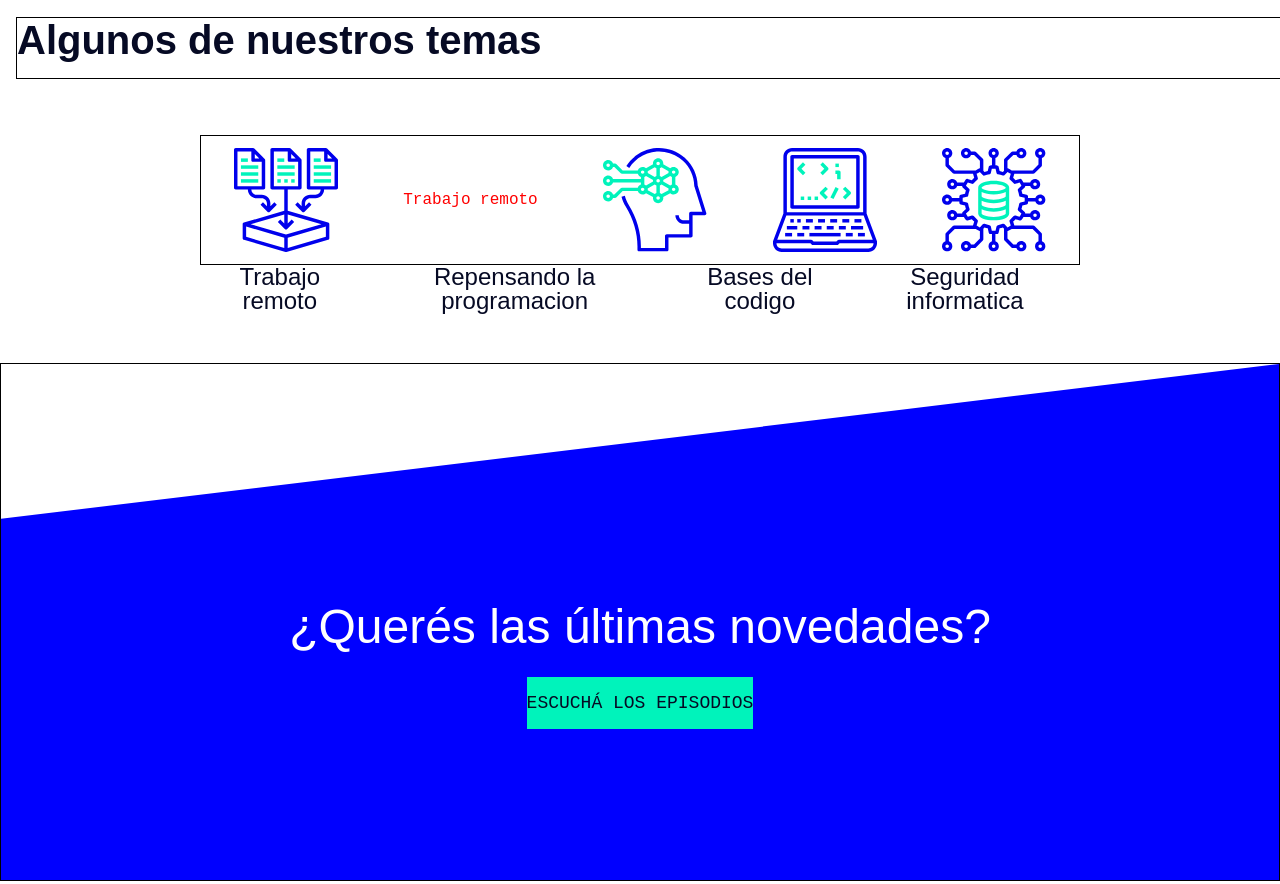
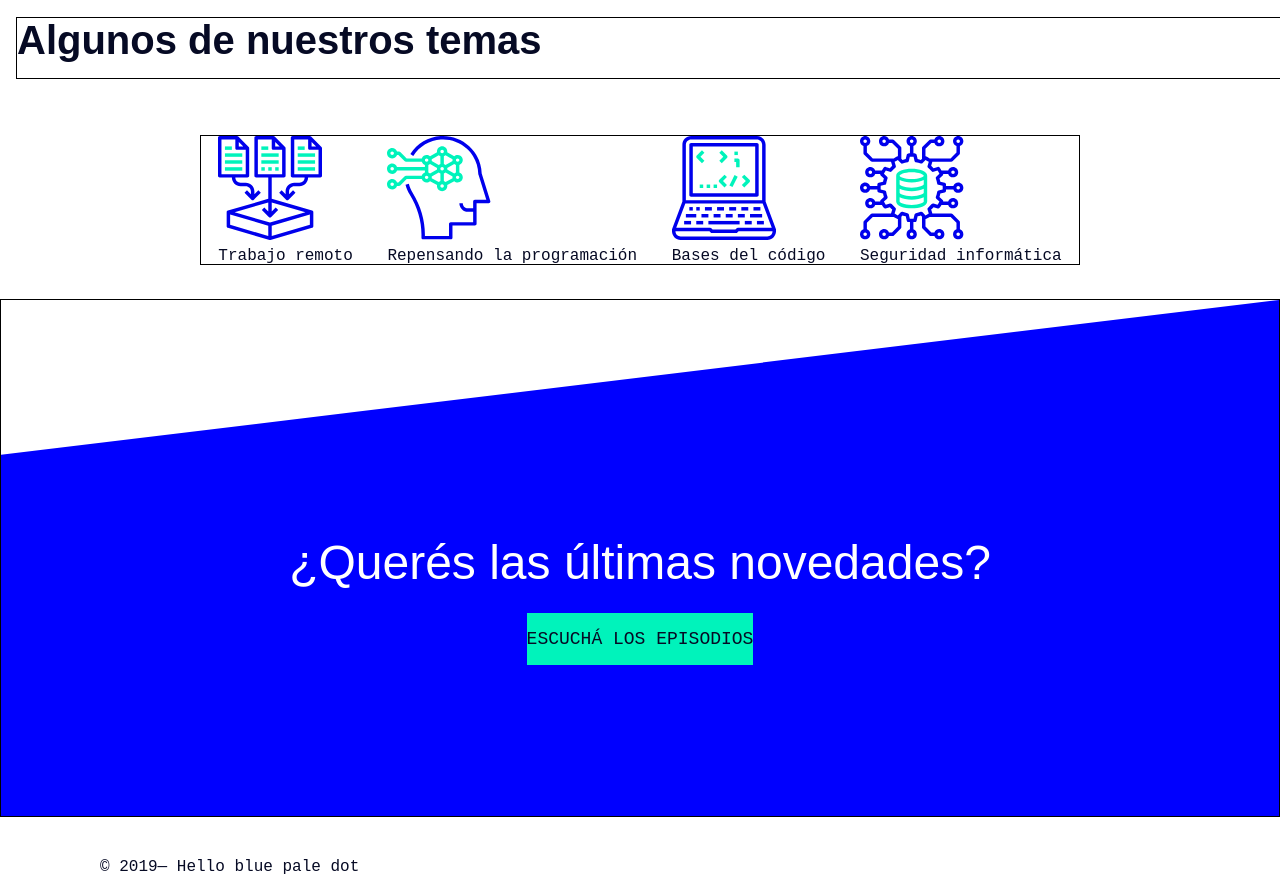
Before and after one commit to Nicole-Soares/PrimerProyecto, a website: page index.html in a window 1280 px wide. Shown: the part 8480-9364 px from the top of the page. Drawn offline with Linux system fonts and the light colour scheme.

Commit message:
iconos y descripciones

```diff
--- a/index.html
+++ b/index.html
@@ -95,18 +95,25 @@
         <h4> Algunos de nuestros temas </h4>
      </div>
      <div id="contenedordeiconos">
-         <img class="iconos" src="./recursos/icon1.svg"  height="104px"> <p class="xd">Trabajo remoto</p>
-         <img class="iconos" src="./recursos/icon2.svg"  height="104px">
-         <img class="iconos" src="./recursos/icon3.svg"  height="104px">
-         <img class="iconos" src="./recursos/icon4.svg"  height="104px">
+       <div class="iconoytext">
+         <img  src="./recursos/icon1.svg"  height="104px">
+         <p>Trabajo remoto</p>
      </div>
-     <div id= "descripcionesDeIconos">
-          <p>Trabajo remoto</p>
-          <p>Repensando la programacion</p>
-          <p>Bases del codigo</p>
-          <p>Seguridad informatica</p>
+     <div class="iconoytext">
+       <img  src="./recursos/icon2.svg"  height="104px">
+       <p>Repensando la programación</p>
        </div>
-      <div id="contenedordelsegundopoligono">
+       <div class="iconoytext">
+         <img  src="./recursos/icon3.svg"  height="104px">
+         <p>Bases del código</p>
+         </div>
+         <div class="iconoytext">
+         <img  src="./recursos/icon4.svg"  height="104px">
+         <p>Seguridad informática</p>
+         </div>
+
+     </div>
+  <div id="contenedordelsegundopoligono">
         <div class="poligono2">
              <div class="ContenedorQueresLasUltimasNovedades">
                  <p>¿Querés las últimas novedades?</p>
```
